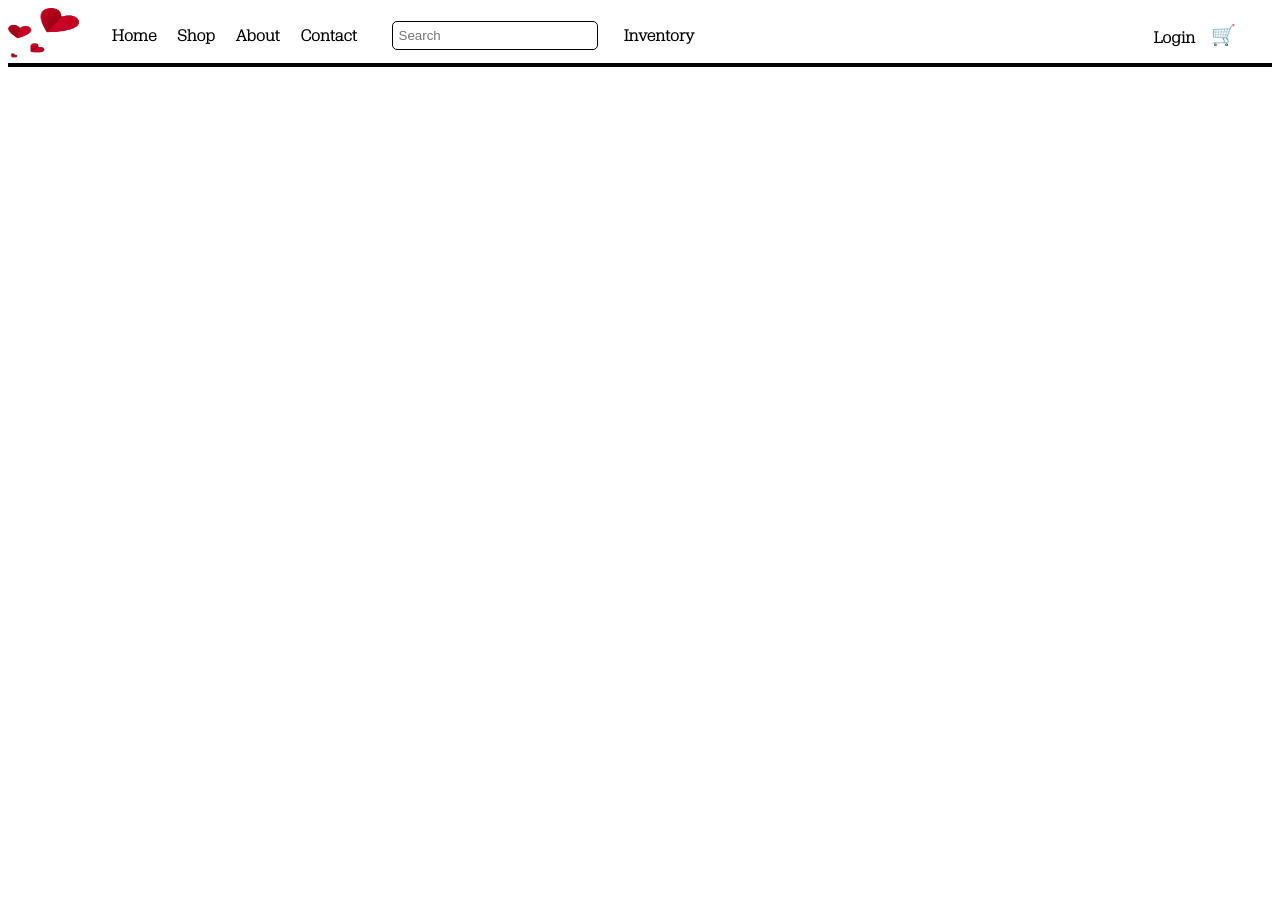
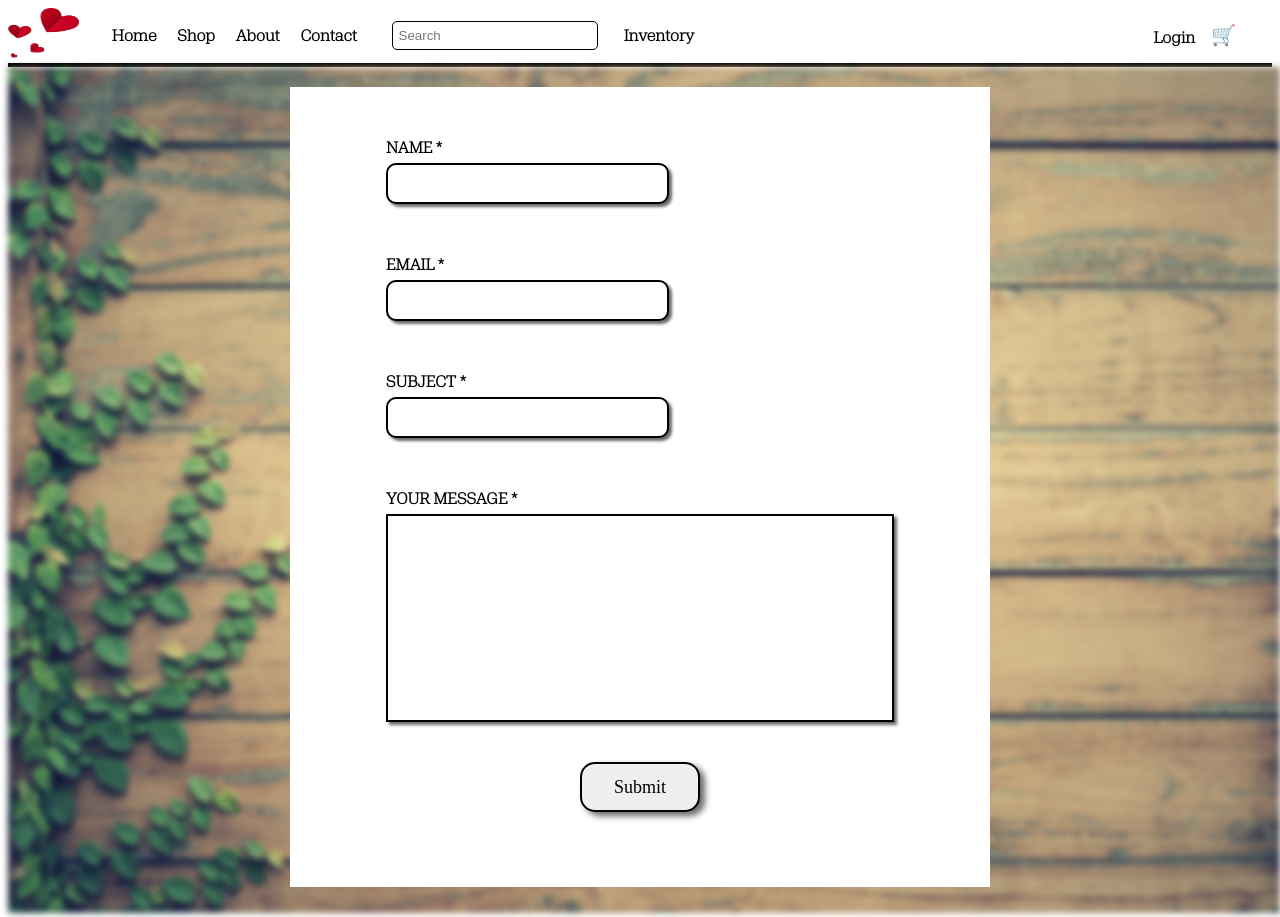
Before and after one commit to JGenereux/ecommerce-website, a React (Create React App) app in the folder frontend/: page /contact in a window 1280 px wide. Before the commit the page ends 800 px from the top, so only its background shows below. Built offline with nearby package versions, Linux system fonts and the light colour scheme; a web font is replaced by a local one.

Commit message:
Fixed more designs & also added a form to contact page, just needs footer now but having issues

```diff
--- a/frontend/src/App.js
+++ b/frontend/src/App.js
@@ -5,7 +5,7 @@ import Home from "./Components/home";
 import Shop from "./Components/Shop/shop";
 import ItemPage from "./Components/Shop/itempage";
 import About from "./Components/about";
-import Contact from "./Components/contact";
+import Contact from "./Components/Contact/contact";
 import Inventory from "./Components/inventory";
 
 import { AuthProvider } from "./Components/login/authcontext";
--- /dev/null
+++ b/frontend/src/Components/Contact/contact.js
@@ -0,0 +1,46 @@
+import Navbar from "../navbar/navbar";
+import Footer from "../footer";
+import contactbg from "../../Images/contactbg.jpg";
+
+export default function Contact() {
+  return (
+    <div>
+      <Navbar />
+      <div style={{ position: "absolute" }}>
+        <img
+          src={contactbg}
+          alt="wood background"
+          style={{
+            height: "100%",
+            width: "100%",
+            maxHeight: "1080px",
+            maxWidth: "1920px",
+            filter: "blur(3px)",
+            zIndex: "-1",
+          }}
+        ></img>
+      </div>
+      <div className="contact-container">
+        <Form />
+      </div>
+    </div>
+  );
+}
+
+function Form() {
+  return (
+    <div className="contactForm">
+      <form className="contactForm-container">
+        <label htmlFor="name">NAME *</label>
+        <input type="text" id="name" required></input>
+        <label htmlFor="email">EMAIL *</label>
+        <input type="email" id="email" required></input>
+        <label htmlFor="subject">SUBJECT *</label>
+        <input type="text" id="subject" required></input>
+        <label htmlFor="question">YOUR MESSAGE *</label>
+        <textarea id="question" required></textarea>
+        <button type="submit">Submit</button>
+      </form>
+    </div>
+  );
+}
--- a/frontend/src/Components/Shop/itempage.js
+++ b/frontend/src/Components/Shop/itempage.js
@@ -84,6 +84,9 @@ function Item() {
     }
   }, [cartItems, itemName, seen]);
 
+  //add cap to number of reviews added
+  //proper checking of review info being uploaded
+
   function handleAddToCart() {
     //don't add anything if it has no quantity!
     if (quantity === 0) return;
@@ -112,31 +115,11 @@ function Item() {
             {category === "T-Shirts" && (
               <>
                 {colors.length > 0 && (
-                  <div className="select-itemcolor">
-                    <label htmlFor="colors">Colors: </label>
-                    <br />
-                    <select name="colors" className="size-label">
-                      {colors?.map((color, index) => (
-                        <option value={color} key={index}>
-                          {color}
-                        </option>
-                      ))}
-                    </select>
-                  </div>
+                  <CategoryOptions category={colors} label="Colors" />
                 )}
 
                 {sizes.length > 0 && (
-                  <div className="select-itemsize">
-                    <label htmlFor="sizes">Sizes: </label>
-                    <br />
-                    <select name="sizes" className="size-label">
-                      {sizes?.map((size, index) => (
-                        <option value={size} key={index}>
-                          {size}
-                        </option>
-                      ))}
-                    </select>
-                  </div>
+                  <CategoryOptions category={sizes} label="Sizes" />
                 )}
               </>
             )}
@@ -147,6 +130,56 @@ function Item() {
                   : "itemOptions-container"
               }
             >
+              <div className="additembtn-container">
+                <QuantityButton
+                  quantity={quantity}
+                  setQuantity={setQuantity}
+                  updateItemQuantity={updateItemQuantity}
+                  removeFromCart={removeFromCart}
+                  itemName={itemName}
+                />
+              </div>
+
+              <button className="addtocart-btn" onClick={handleAddToCart}>
+                Add To Cart
+              </button>
+              <h2 className="item-descriptionTitle">About this item: </h2>
+              <p className="item-description">{description}</p>
+            </div>
+          </div>
+        </div>
+      ) : (
+        <Loading />
+      )}
+    </div>
+  );
+}
+
+function CategoryOptions({ category, label }) {
+  return (
+    <div className="select-itemcolor">
+      <label htmlFor={`${label}`}>{`${label}`}: </label>
+      <br />
+      <select name={`${label}`} className="size-label">
+        {category?.map((category, index) => (
+          <option value={category} key={index}>
+            {category}
+          </option>
+        ))}
+      </select>
+    </div>
+  );
+}
+
+function QuantityButton({
+  quantity,
+  setQuantity,
+  updateItemQuantity,
+  removeFromCart,
+  itemName,
+}) {
+  return (
+    <div>
       <label className="quantity-text">Quantity</label>
       <div className="additem-button">
         {/*needs to reset to 0 when removing from cart */}
@@ -176,17 +209,6 @@ function Item() {
           +
         </button>
       </div>
-              <button className="addtocart-btn" onClick={handleAddToCart}>
-                Add To Cart
-              </button>
-              <h2 className="item-descriptionTitle">About this item: </h2>
-              <p className="item-description">{description}</p>
-            </div>
-          </div>
-        </div>
-      ) : (
-        <Loading />
-      )}
     </div>
   );
 }
@@ -237,10 +259,7 @@ function CreateReview({ itemName, setCreateOpen }) {
     };
 
     try {
-      const response = await axios.post(
-        "http://localhost:5000/reviews/create",
-        newReview
-      );
+      await axios.post("http://localhost:5000/reviews/create", newReview);
       //no response is sent. if review is uploaded successfully then this section will be reached
       handleResetReview();
     } catch (error) {
--- a/frontend/src/Components/contact.js
+++ /dev/null
@@ -1,9 +0,0 @@
-import Navbar from "./navbar/navbar";
-
-export default function Contact() {
-  return (
-    <div>
-      <Navbar />
-    </div>
-  );
-}
--- /dev/null
+++ b/frontend/src/Components/footer.js
@@ -0,0 +1,25 @@
+import "../styles/home.css";
+import fblogo from "../Images/fblogo.png";
+import iglogo from "../Images/iglogo.png";
+import navbarlogo from "../Images/navbarLogo.png";
+
+export default function Footer() {
+  return (
+    <div className="footer-container">
+      <img
+        className="footer-mainLogo"
+        src={navbarlogo}
+        alt="Heartland Shoppes Logo"
+      ></img>
+      <h3 className="footer-text">Connect With Me</h3>
+      <div className="footer-icons">
+        <a href="https://www.facebook.com/DonnaHeartlandShoppes">
+          <img src={fblogo} alt="facebook logo"></img>
+        </a>
+        <a href="https://www.instagram.com/heartlandshoppes.etsy/">
+          <img src={iglogo} alt="instagram logo"></img>
+        </a>
+      </div>
+    </div>
+  );
+}
--- a/frontend/src/Components/home.js
+++ b/frontend/src/Components/home.js
@@ -1,8 +1,5 @@
 import header from "../Images/header.jpg";
-import fblogo from "../Images/fblogo.png";
-import iglogo from "../Images/iglogo.png";
-import navbarlogo from "../Images/navbarLogo.png";
-
+import Footer from "./footer";
 import Navbar from "./navbar/navbar";
 import axios from "axios";
 import "../styles/home.css";
@@ -183,24 +180,3 @@ function Description() {
     </div>
   );
 }
-
-function Footer() {
-  return (
-    <div className="footer-container">
-      <img
-        className="footer-mainLogo"
-        src={navbarlogo}
-        alt="Heartland Shoppes Logo"
-      ></img>
-      <h3 className="footer-text">Connect With Me</h3>
-      <div className="footer-icons">
-        <a href="https://www.facebook.com/DonnaHeartlandShoppes">
-          <img src={fblogo} alt="facebook logo"></img>
-        </a>
-        <a href="https://www.instagram.com/heartlandshoppes.etsy/">
-          <img src={iglogo} alt="instagram logo"></img>
-        </a>
-      </div>
-    </div>
-  );
-}
--- a/frontend/src/styles/home.css
+++ b/frontend/src/styles/home.css
@@ -140,12 +140,12 @@ ul {
   display: flex;
   flex-direction: column;
   align-items: center;
-  height: 135px;
-  margin-top: 25px;
+  position: relative;
   width: 100%;
   color: rgb(239, 233, 233);
   background-color: rgb(46, 46, 46);
   font-family: customFont;
+  height: 135px;
 }
 
 .footer-mainLogo {
@@ -698,6 +698,7 @@ ul {
   max-width: 300px;
   font-family: btnFont;
   font-size: 14px;
+  resize: none;
 }
 
 .image-uploadcont {
@@ -859,10 +860,14 @@ ul {
 
 .quantity-text {
   color: black;
-  text-align: center;
   padding-bottom: 10px;
   font-family: itemFont;
   font-size: 18px;
+}
+
+.additembtn-container {
+  align-self: center;
+  text-align: center;
 }
 
 .additem-button {
@@ -871,7 +876,6 @@ ul {
   display: flex;
   flex-direction: row;
   align-items: center;
-  align-self: center;
   border-radius: 20px;
   padding: 5px;
   background-color: rgb(0, 0, 0);
@@ -1139,3 +1143,63 @@ ul {
 .signupText a:hover {
   text-decoration: underline;
 }
+
+/*CSS for contact form*/
+.contact-container {
+  display: flex;
+  justify-content: center;
+  z-index: 1000;
+}
+
+.contactForm {
+  display: flex;
+  justify-content: center;
+  position: relative;
+  margin-top: 20px;
+  background-color: white;
+  width: 700px;
+  height: 800px;
+  margin-bottom: 20px;
+}
+.contactForm-container {
+  display: flex;
+  flex-direction: column;
+}
+
+.contactForm-container label {
+  font-family: customFont;
+  font-weight: bold;
+  margin-top: 50px;
+  margin-bottom: 5px;
+}
+
+.contactForm-container input {
+  height: 35px;
+  width: 275px;
+  border: 2px solid black;
+  border-radius: 10px;
+  box-shadow: 3px 3px 3px rgba(7, 7, 7, 0.603);
+  text-align: center;
+}
+
+.contactForm-container textarea {
+  height: 200px;
+  width: 500px;
+  resize: none;
+  border: 2px solid black;
+  box-shadow: 3px 3px 3px rgba(7, 7, 7, 0.603);
+}
+
+.contactForm-container button {
+  height: 50px;
+  width: 120px;
+  margin-top: 40px;
+  align-self: center;
+  border: 2px solid black;
+  border-radius: 15px;
+  font-size: 18px;
+  font-family: btnFont;
+  box-shadow: 5px 4px 6px rgba(7, 7, 7, 0.603);
+  margin-bottom: 20px;
+  cursor: pointer;
+}
```
Also changed, not shown: frontend/src/Images/contactbg.jpg (added). Lines whose indentation alone changed are shown as unchanged.
